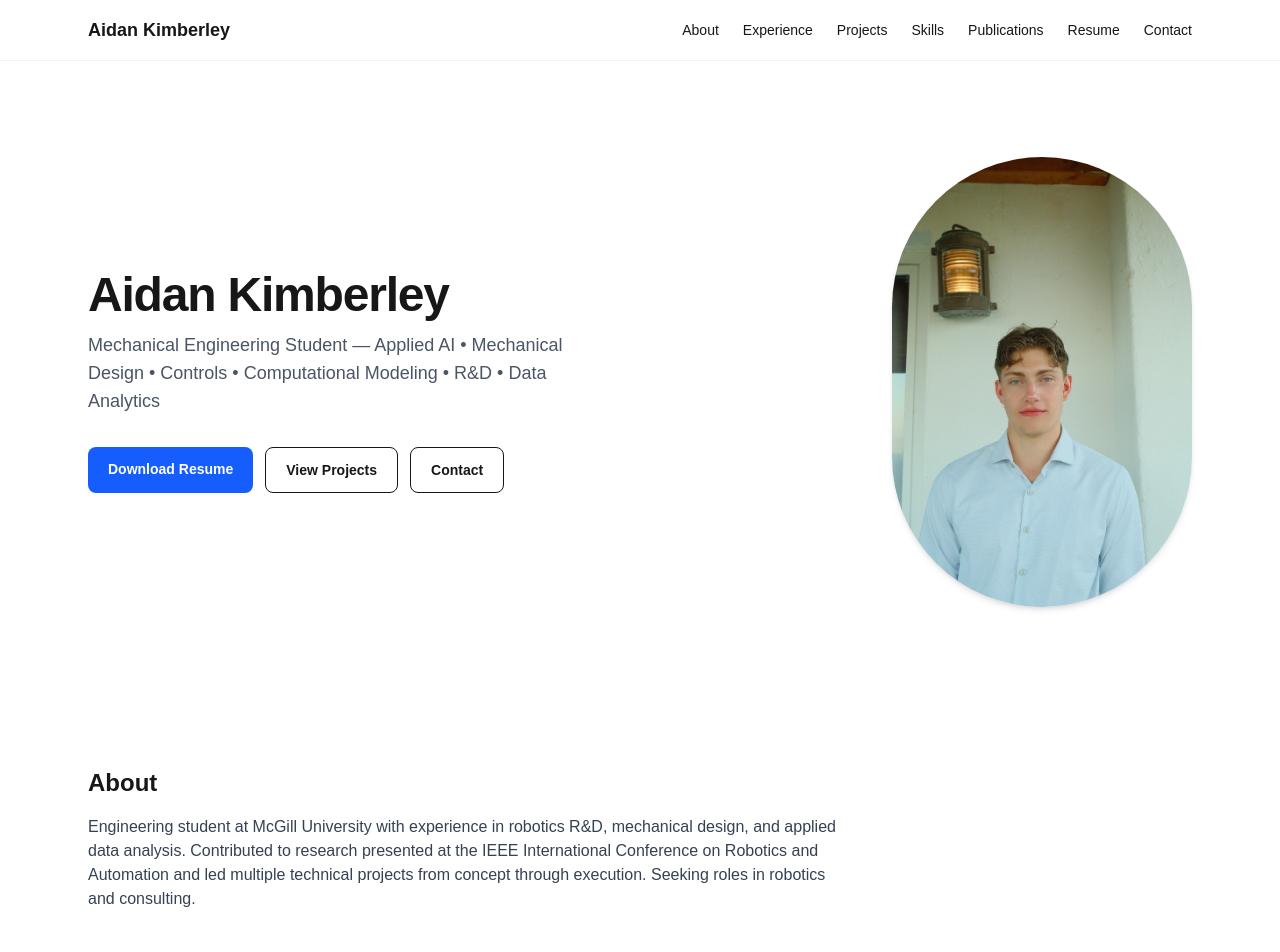
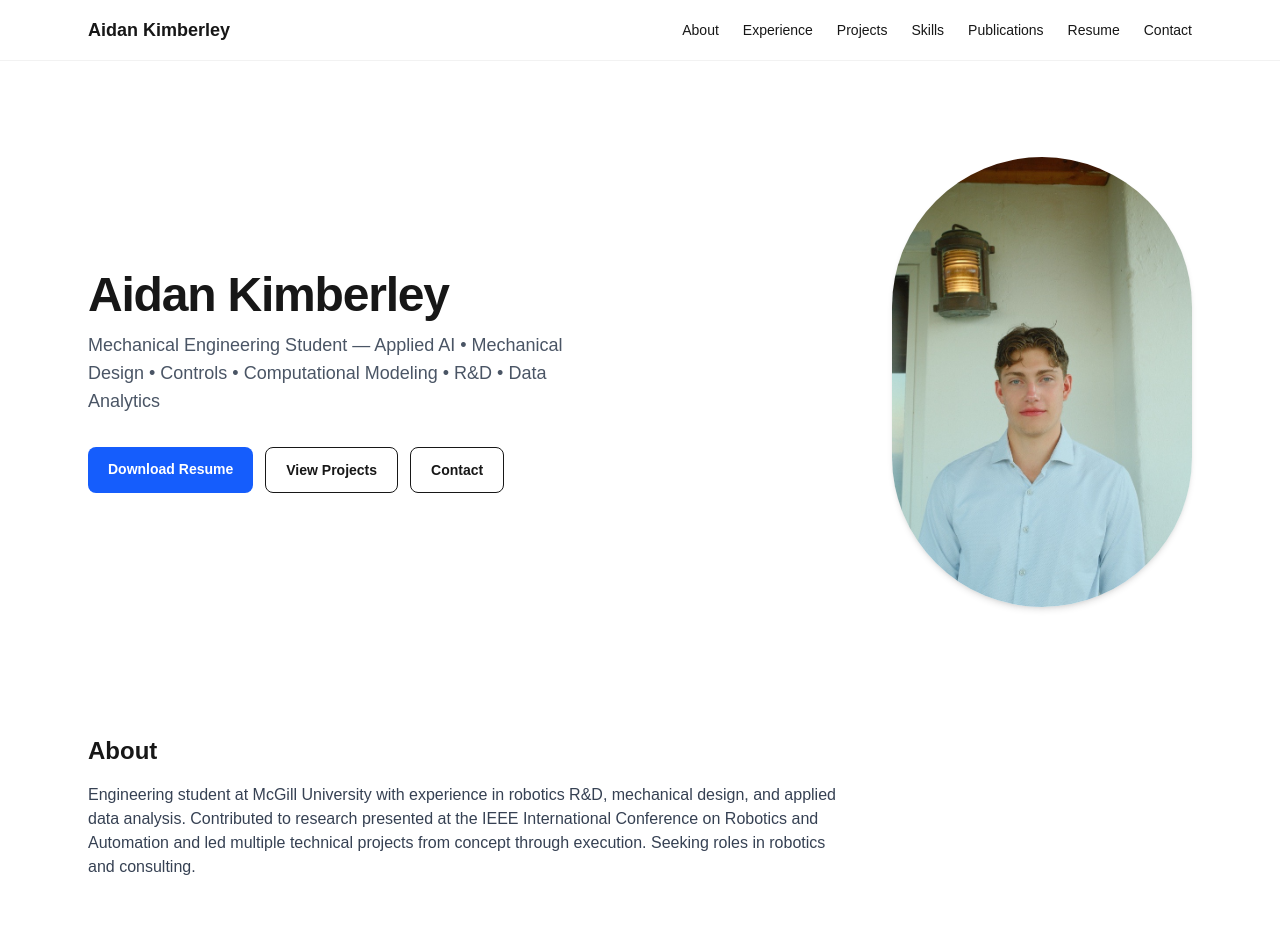
Before and after one commit to aidankimberley/portfolio-website, a Next.js app: page / in a window 1280 px wide. Shown: the top 952 px of the page. Built offline with nearby package versions, Linux system fonts and the light colour scheme.

Commit message:
Reduce spacing above and below About section

```diff
--- a/src/app/page.tsx
+++ b/src/app/page.tsx
@@ -41,7 +41,7 @@ export default function Home() {
       </section>
 
       {/* About */}
-      <section id="about" className="max-w-6xl mx-auto px-4 sm:px-6 py-12 sm:py-16">
+      <section id="about" className="max-w-6xl mx-auto px-4 sm:px-6 py-6 sm:py-8">
         <h2 className="text-2xl font-semibold">About</h2>
         <p className="mt-4 text-gray-700 dark:text-gray-300 max-w-3xl">
         Engineering student at McGill University with experience in robotics R&D, mechanical design,
```
